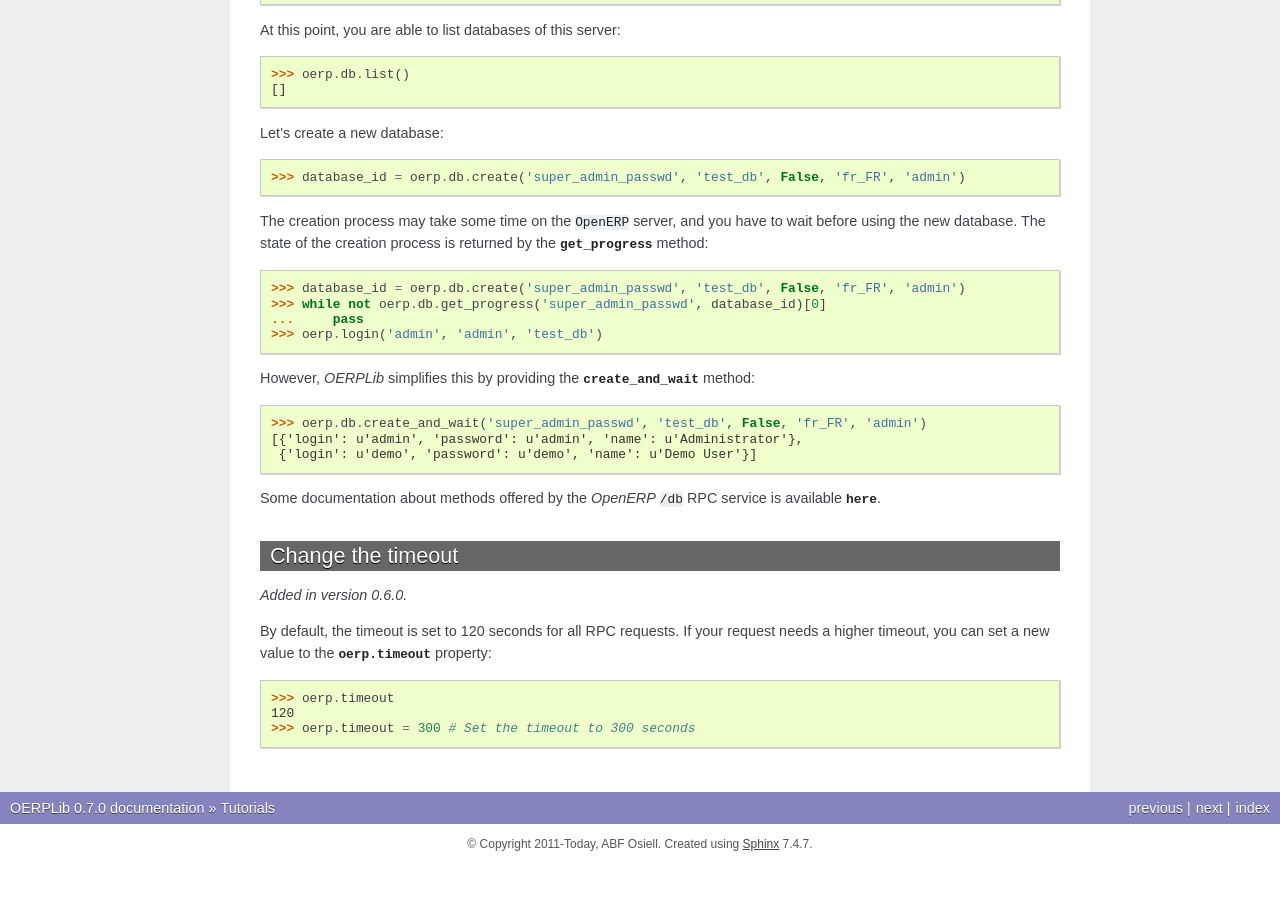
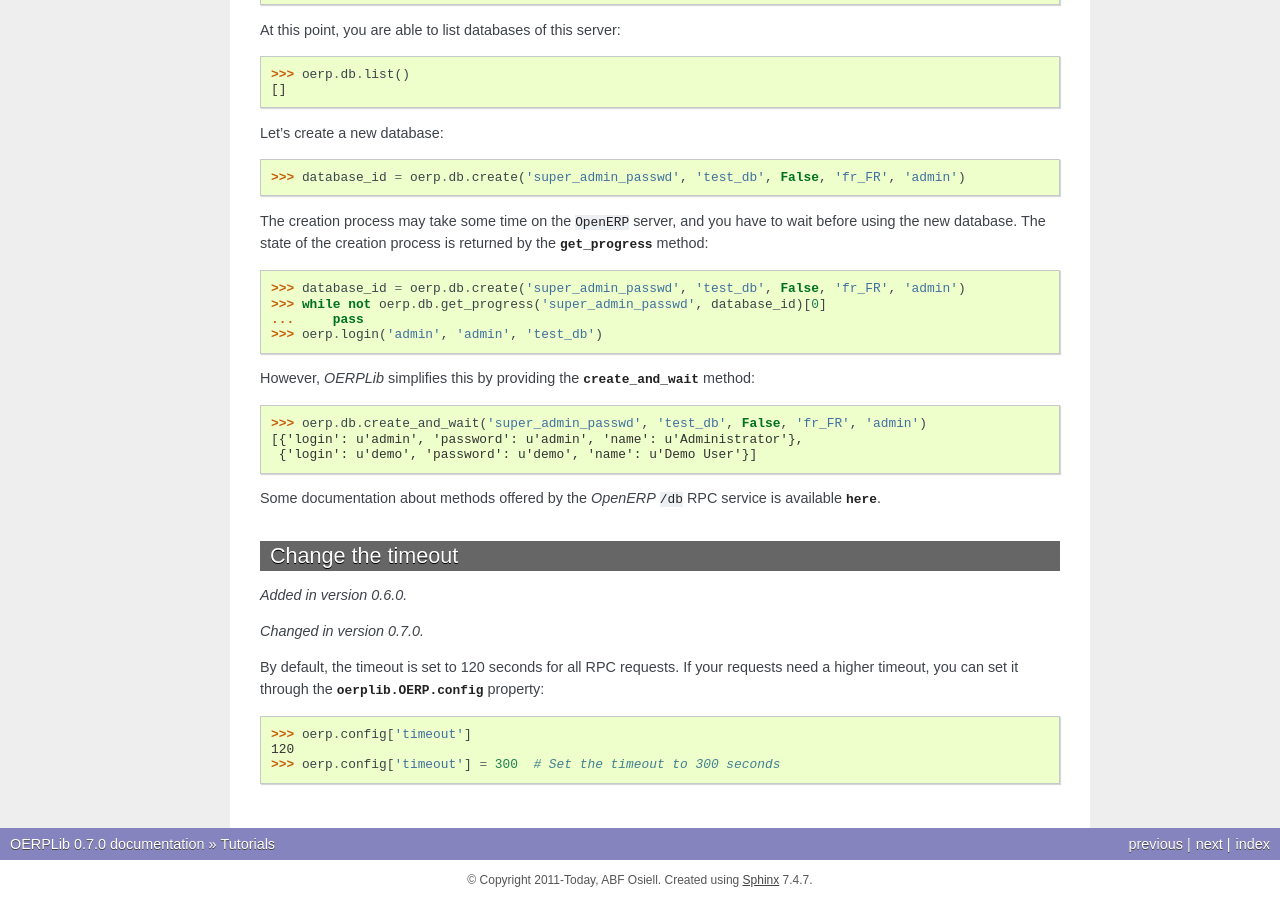
Before and after one commit to osiell/oerplib, a Sphinx documentation site: the page built from doc/source/tutorials.rst, in a window 1280 px wide and 900 px high, scrolled down 5541 px. Built offline with Sphinx 7.4.7, drawn with Linux system fonts in a browser that asks for light colours; before the commit the page ends 6405 px from its top, so only the background shows below that.

Commit message:
Documentation updated (tutorial part about timeout)

```diff
--- a/doc/source/tutorials.rst
+++ b/doc/source/tutorials.rst
@@ -355,11 +355,12 @@
 ------------------
 
 .. versionadded:: 0.6.0
+.. versionchanged:: 0.7.0
 
 By default, the timeout is set to 120 seconds for all RPC requests.
-If your request needs a higher timeout, you can set a new value to the
-:attr:`oerp.timeout <oerplib.OERP.timeout>` property::
+If your requests need a higher timeout, you can set it through the
+:attr:`oerplib.OERP.config` property::
 
-    >>> oerp.timeout
+    >>> oerp.config['timeout']
     120
-    >>> oerp.timeout = 300 # Set the timeout to 300 seconds
+    >>> oerp.config['timeout'] = 300  # Set the timeout to 300 seconds
```
